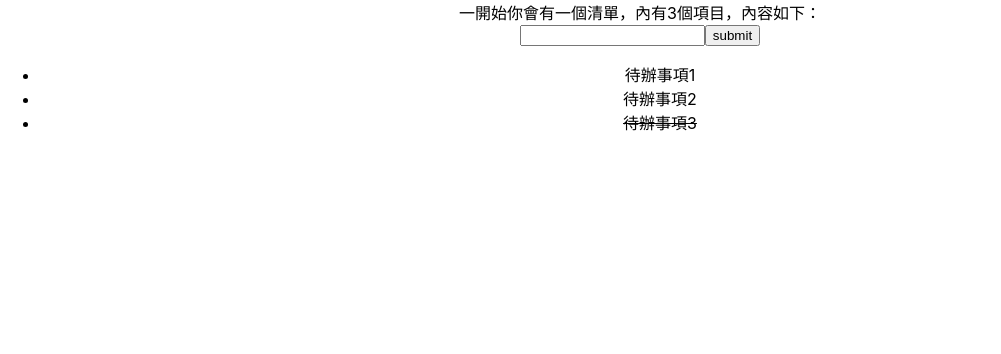
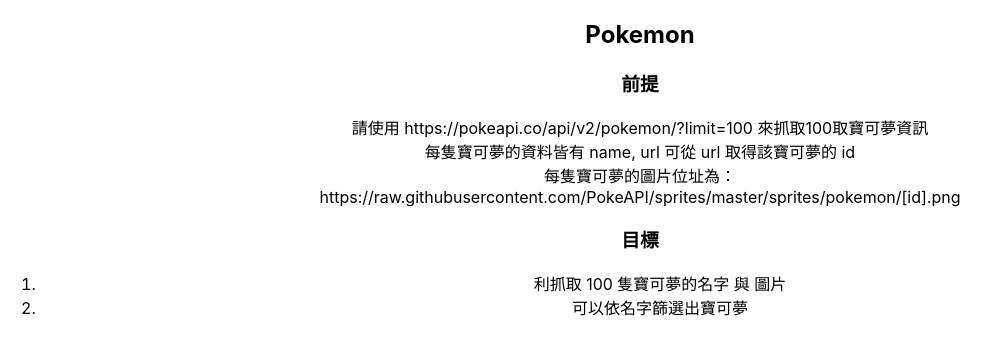
Before and after one commit to michelle3356/reactHw201911, a React (Create React App) app: page / in a window 1280 px wide. Shown: the top 354 px of the page, without its empty margins (0-1001 px from the left). Built offline with nearby package versions, Linux system fonts and the light colour scheme.

Commit message:
hw14 initial

```diff
--- a/src/App.js
+++ b/src/App.js
@@ -1,6 +1,6 @@
 import React from 'react';
 import './App.css';
-import Homework from './Hw13Appley';
+import Homework from './Hw14Pokemon';
 
 function App() {
   return (
--- /dev/null
+++ b/src/Hw14Pokemon.js
@@ -0,0 +1,23 @@
+import React, { Component } from 'react'
+
+export default class Hw14Pokemon extends Component {
+  render() {
+    return (
+      <div>
+        <h2>Pokemon</h2>
+        <h3>前提</h3>
+        <div>
+          <div>請使用 https://pokeapi.co/api/v2/pokemon/?limit=100 來抓取100取寶可夢資訊</div>
+          <div>每隻寶可夢的資料皆有 name, url 可從 url 取得該寶可夢的 id</div>
+          <div>每隻寶可夢的圖片位址為： </div>
+          <div>https://raw.githubusercontent.com/PokeAPI/sprites/master/sprites/pokemon/[id].png</div>
+        </div>
+        <h3>目標</h3>
+        <ol>
+          <li>利抓取 100 隻寶可夢的名字 與 圖片</li>
+          <li>可以依名字篩選出寶可夢</li>
+        </ol>
+      </div>
+    )
+  }
+}
```
